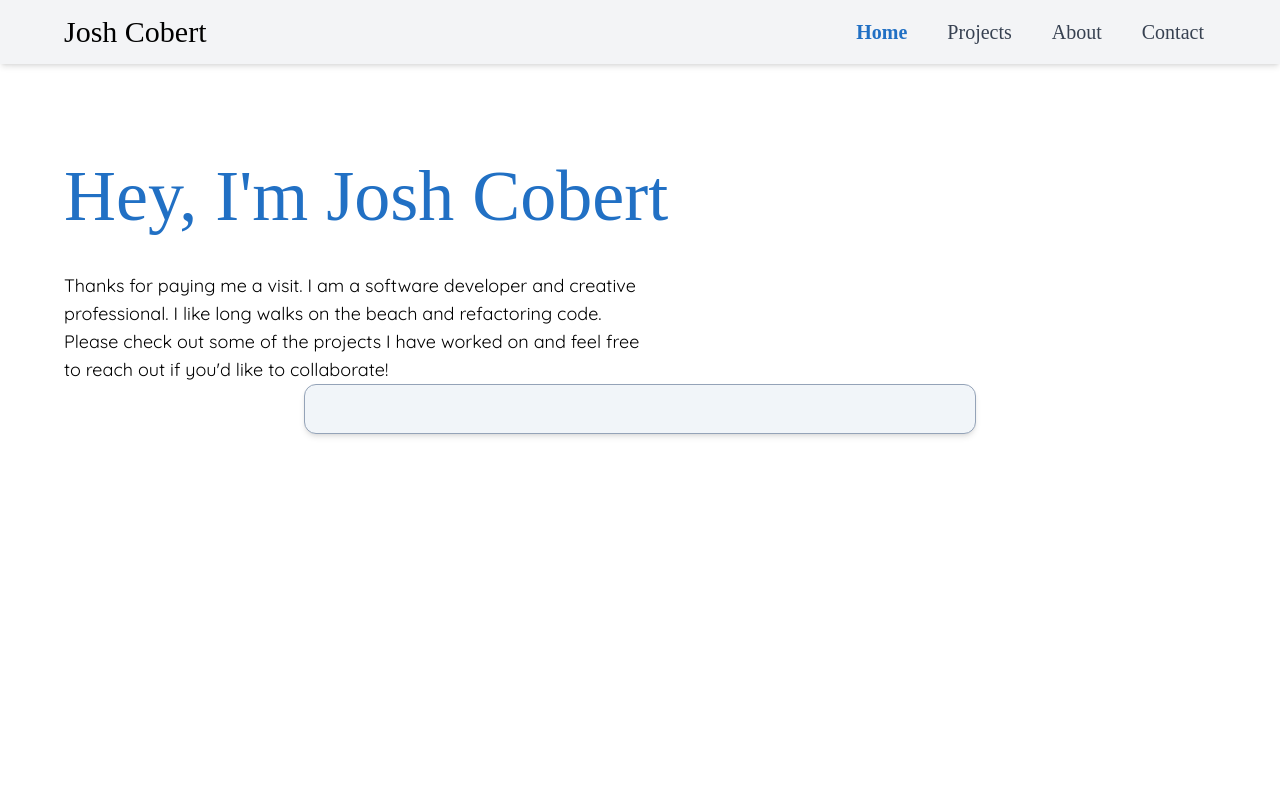
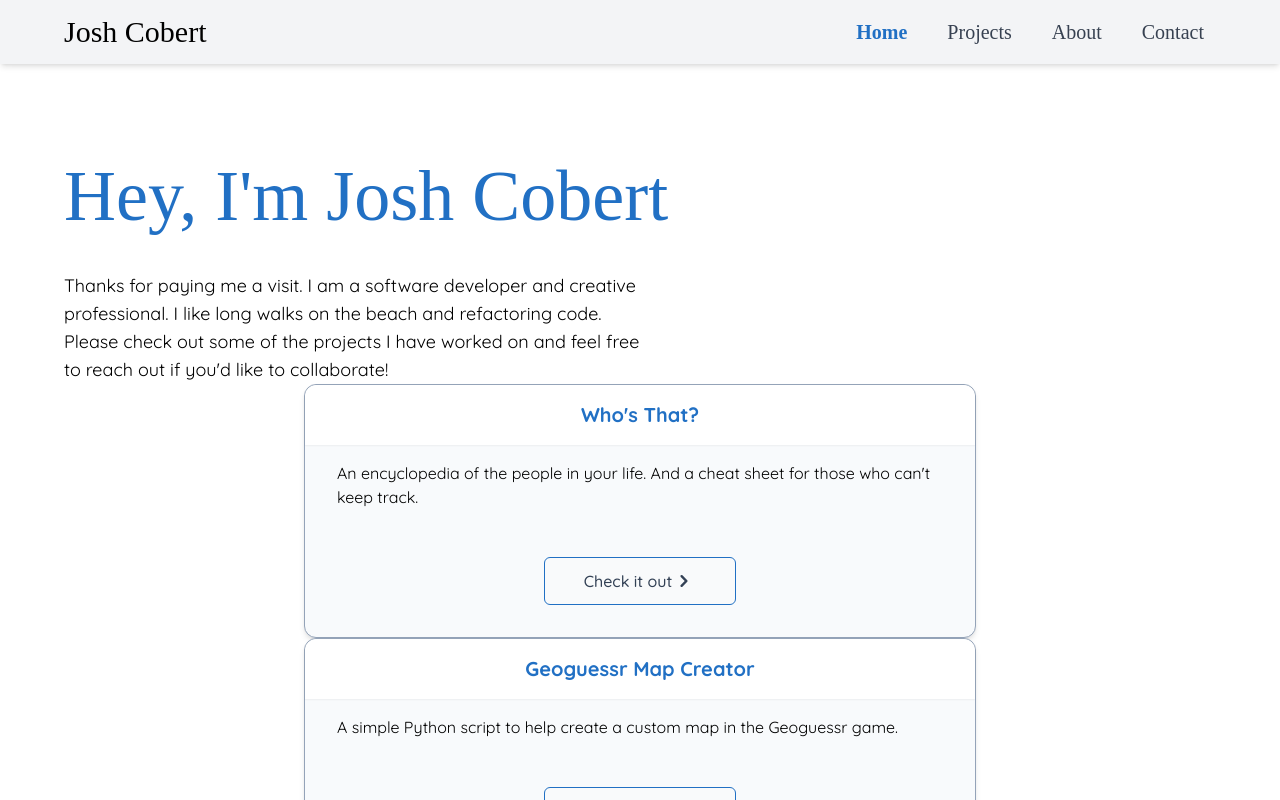
Before and after one commit to jcobert/josh-cobert, a React (Create React App) app: page / in a window 1280 px wide. Shown: the top 800 px of the page. Built offline with nearby package versions, Linux system fonts and the light colour scheme; a web font is replaced by a local one.

Commit message:
setup card props and styling

```diff
--- a/src/components/Card.jsx
+++ b/src/components/Card.jsx
@@ -1,16 +1,30 @@
 import React from "react";
+import { ChevronRightIcon } from "@heroicons/react/solid";
+import { NavLink } from "react-router-dom";
 
 function Card(props) {
   return (
     <div className="text-center">
-      <div className="bg-slate-100 md:w-11/12 md:max-w-2xl mx-auto p-3 md:p-6 rounded-xl border border-slate-400 shadow-md">
+      <div className="bg-slate-50 md:w-11/12 md:max-w-2xl mx-auto rounded-xl border border-slate-400 shadow-md">
         {/* Title */}
-        <div className="font-bold text-xl">
-            <h4></h4>
+        <div className="py-4 font-bold text-xl text-theme-primary bg-white rounded-xl rounded-b-none shadow-sm">
+          <h4>{props.title}</h4>
         </div>
         {/* Body */}
-        <div className="text-left">
-            <p></p>
+        <div className="text-left px-8 py-4">
+          <p>{props.descriptionShort}</p>
+        </div>
+        {/* CTA */}
+        <div className="bg-gray-50 hover:bg-theme-primary text-slate-700 hover:text-white font-medium w-96 sm:w-72 md:w-48 h-16 md:h-12 mx-auto my-8 rounded-md border border-theme-primary hover:border-white transition-all">
+          <NavLink
+            to={"/projects"}
+            className="flex justify-center h-full"
+          >
+            <p className="self-center">Check it out</p>
+            <div className="self-center">
+              <ChevronRightIcon className="w-6" />
+            </div>
+          </NavLink>
         </div>
       </div>
     </div>
--- a/src/components/pages/Home.jsx
+++ b/src/components/pages/Home.jsx
@@ -1,6 +1,7 @@
 import React from "react";
 import Heading from "../Heading";
 import Card from "../Card";
+import projects from "../../data/projects.json";
 
 function Home() {
   return (
@@ -9,7 +10,16 @@ function Home() {
         <Heading />
       </div>
       <div>
-        <Card />
+        {projects.map((p) => (
+          <Card
+            key={p.id}
+            title={p.title}
+            descriptionShort={p.descriptionShort}
+            descriptionLong={p.descriptionLong}
+            details={p.details}
+            img={p.img}
+          />
+        ))}
       </div>
     </div>
   );
```
